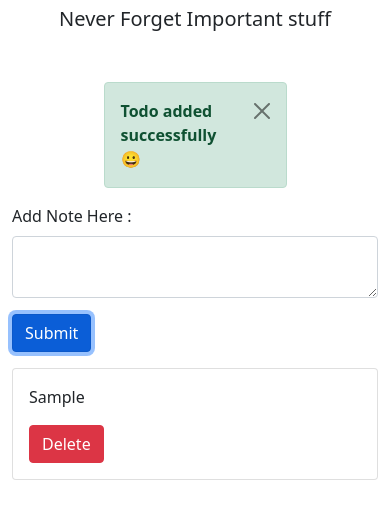
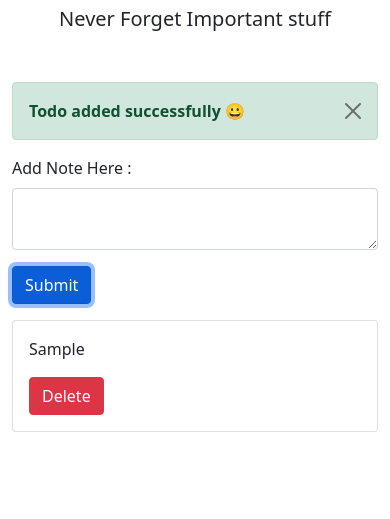
Before and after one commit to varunKT001/opencode-todo-list-app, a plain HTML site: page index.html in a window 390 px wide. Both pictures are taken after typing "Sample" into the empty fields and a click on the button "Submit". Shown: the part 141-660 px from the top of the page. Drawn offline with nearby package versions, Linux system fonts and the light colour scheme.

Commit message:
alerts made responsive

```diff
--- a/index.js
+++ b/index.js
@@ -54,14 +54,12 @@ function DeleteTodo(index) {
 
 function ShowAlert(text, type) {
   let Alert = document.createElement('div');
-  Alert.classList.add('todo-alert');
+  Alert.classList.add('todo-alert', 'w-50', 'mx-auto');
   Alert.innerHTML = `<div
         class="
           alert alert-${type} alert-dismissible
           fade
           show
-          w-50
-          mx-auto
         "
         role="alert"
       >
--- a/style.css
+++ b/style.css
@@ -5,4 +5,7 @@
   .todo-list {
     width: 100% !important;
   }
+  .todo-alert {
+    width: 100% !important;
+  }
 }
```
